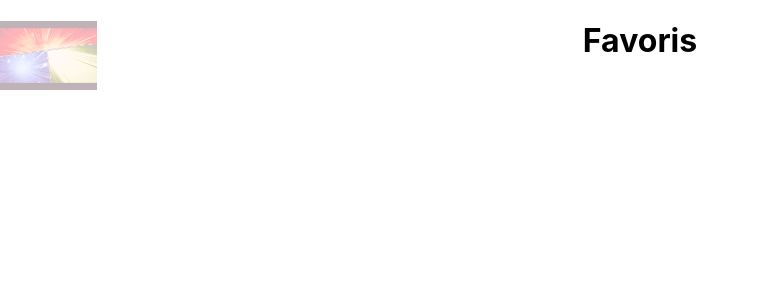
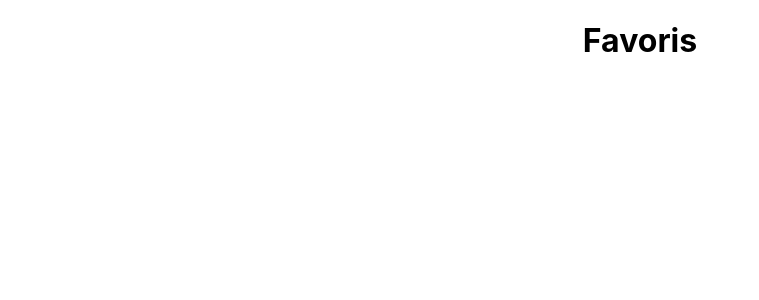
Before and after one commit to WildCodeSchool-2023-09/JS-RMT-React_If-Projet2-CapTeam_America, a React (Vite) app in the folder frontend/: page /favoris in a window 1280 px wide. Shown: the top 300 px of the page, without its empty margins (0-759 px from the left). Built offline with nearby package versions, Linux system fonts and the light colour scheme.

Commit message:
Retrait image background

```diff
--- a/frontend/src/App.css
+++ b/frontend/src/App.css
@@ -14,7 +14,7 @@ code {
 
 .App {
   text-align: center;
-  background-image: url("../public/background-hero.png");
+  /*background-image: url("../public/background-hero.png");*/
   background-size: contain;
   background-repeat: no-repeat;
 }
@@ -26,7 +26,7 @@ code {
 
 @media screen and (min-width: 765px) {
   .App {
-    background-image: url("../public/background-desktop.png");
+    /* background-image: url("../public/background-desktop.png");*/
   }
 }
 
```
